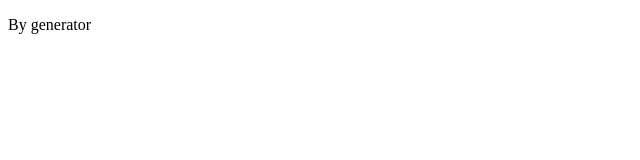
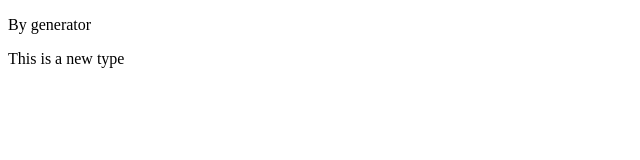
Before and after one commit to Bhavesh-om/trial, a plain HTML site: page index.html in a window 1280 px wide. Shown: the whole page, without its empty margins (0-640 px from the left). Drawn offline with Linux system fonts and the light colour scheme.

Commit message:
add new type

```diff
--- a/index.html
+++ b/index.html
@@ -7,5 +7,6 @@
 </head>
 <body>
     <p>By generator</p>
+    <p>This is a new type</p>
 </body>
 </html>
```
